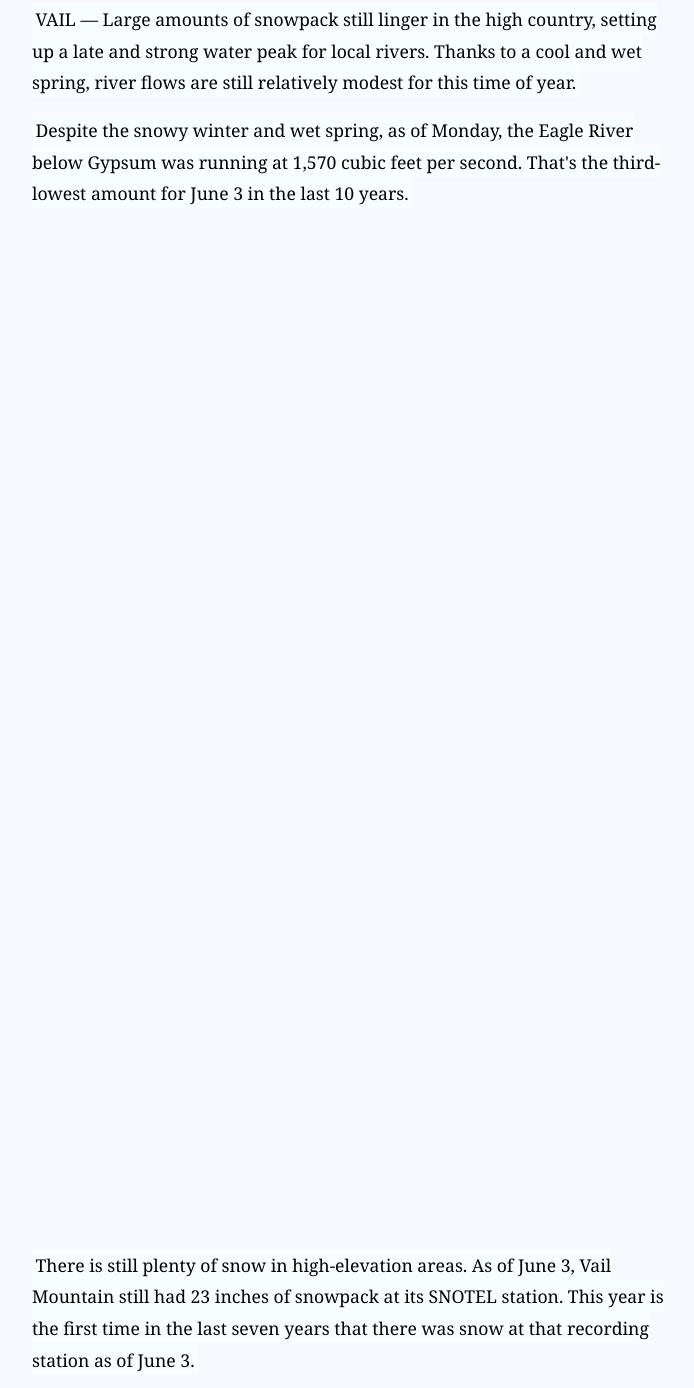
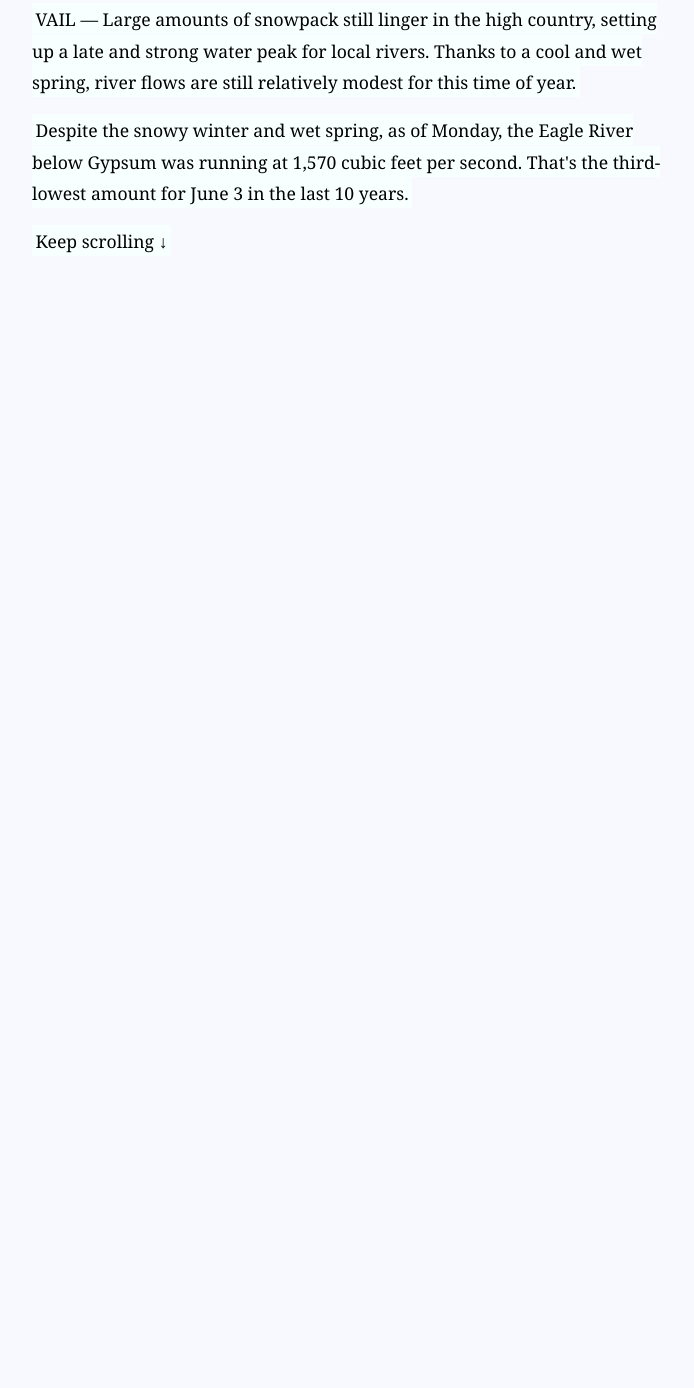
Before and after one commit to edlsto/scrollama-3, a website: page index.html in a window 1280 px wide. Shown: the part 1755-3143 px from the top of the page, without its empty margins (288-982 px from the left). Drawn offline with nearby package versions, Linux system fonts and the light colour scheme; no server answers.

Commit message:
keep scrolling

```diff
--- a/index.html
+++ b/index.html
@@ -28,7 +28,7 @@
       <article>
         <p><span>VAIL &#8212; Large amounts of snowpack still linger in the high country, setting up a late and strong water peak for local rivers. Thanks to a cool and wet spring, river flows are still relatively modest for this time of year.</span></p>
         <p><span>Despite the snowy winter and wet spring, as of Monday, the Eagle River below Gypsum was running at 1,570 cubic feet per second. That's the third-lowest amount for June 3 in the last 10 years.</span></p>
-
+        <p><span>Keep scrolling &#8595;</span></p>
       </article>
     </section>
     <section>
@@ -39,6 +39,7 @@
         <p><span>There is still plenty of snow in high-elevation areas. As of June 3, Vail Mountain still had 23 inches of snowpack at its SNOTEL station. This year is the first time in the last seven years that there was snow at that recording station as of June 3.</span></p>
         <p><span>In the leanest snow year in the past decade, 2012, the snowpack on Vail Mountain had zeroed out by April 7.</span></p>
         <p><span>The snowpack's highest level in the last 10 years was 84 inches deep on April 30 in 2010.</span></p>
+        <p><span>Keep scrolling &#8595;</span></p>
       </article>
     </section>
     <section>
@@ -49,6 +50,7 @@
         <p><span>During the ski season, Vail Mountain recorded at total of 281 inches &#8212; a solid amount, but not close to the 10-year high of 459 inches in 2011.</span></p>
         <p><span>But 2018-19 did receive a whopping 64 percent more snow than the previous year.</span></p>
         <p><span>The most pathetic snow year in the last 10 years was 2012, when Vail Mountain notched just 164 inches of snow.</span></p>
+        <p><span>Keep scrolling &#8595;</span></p>
       </article>
     </section>
     <section>
@@ -59,6 +61,7 @@
         <p><span>If you were skiing on March 4, consider yourself lucky &#8212; that was the biggest powder day of the year on Vail Mountain with 15 inches recorded.</span></p>
         <p><span>The biggest snow week of the year was March 3-9, which notched 48 inches.</span></p>
         <p><span>The driest week of the season was the very last &#8212; a stretch of seven goose eggs for the only time in the season.</span></p>
+        <p><span>Keep scrolling &#8595;</span></p>
       </article>
     </section>
     <section>
--- a/style.css
+++ b/style.css
@@ -48,7 +48,7 @@ article p {
 
 
 padding: 0.2em;
-background-color: rgba(248,255,255,0.8);
+background-color: rgba(248,255,255,1);
 
 }
 
@@ -57,7 +57,7 @@ article p:not(:last-of-type) {
 }
 
 article p:last-of-type {
-  padding-bottom: 30vh;
+  padding-bottom: 90vh;
 }
 
 figure {
```
